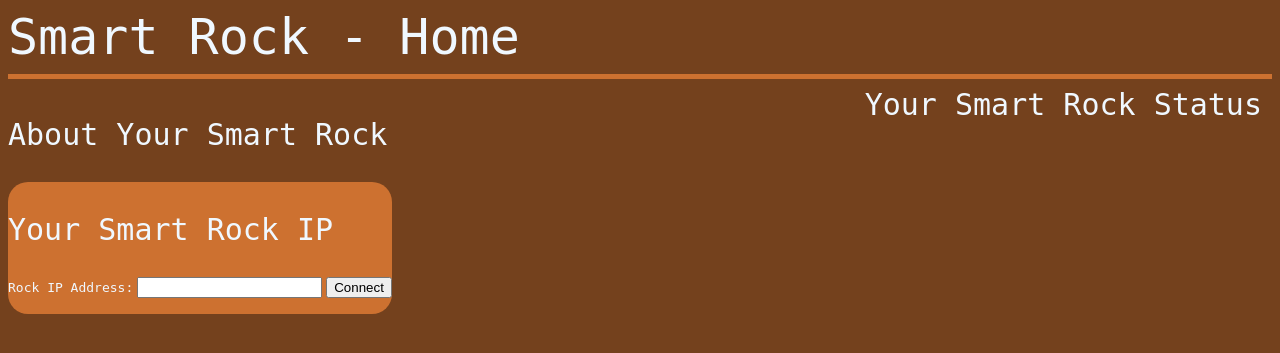
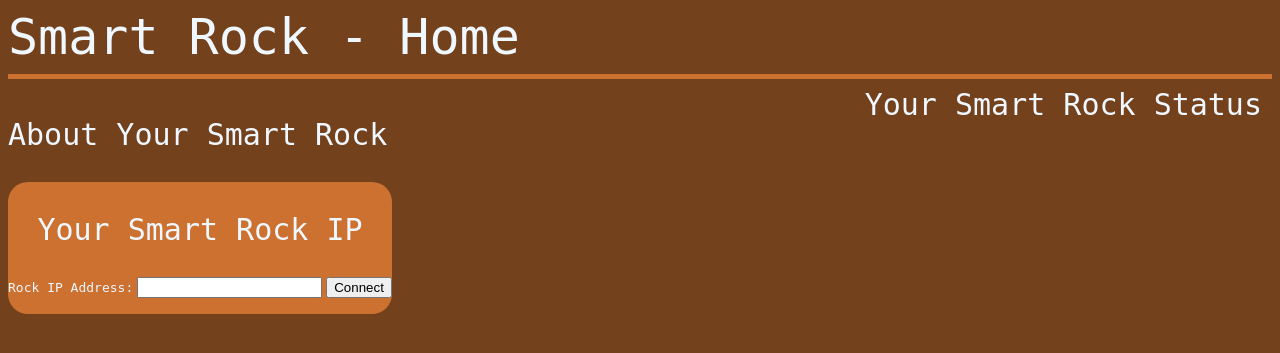
Before and after one commit to dadoge217/Smart-Rock, a Flask app: page / in a window 1280 px wide. Shown: the top 353 px of the page. Run offline with Flask 3, Linux system fonts and the light colour scheme.

Commit message:
stylizing

```diff
--- a/templates/index.html
+++ b/templates/index.html
@@ -16,7 +16,8 @@
     <div style="display: flex; justify-content: space-between;">
         <div>
             <p style="color: aliceblue; font-family: monospace; font-size: 30px; margin-right: 10px;">About Your Smart Rock</p>
-            <div style="background-color: rgb(205, 113, 48); margin-right: 10px; border-radius: 20px; display: flex; justify-content: center; flex-direction: column;">
+            <div style="background-color: rgb(205, 113, 48); margin-right: 10px; border-radius: 20px; display: flex;
+            justify-content: center; flex-direction: column; align-items: center;">
                 <p style="color: aliceblue; font-family: monospace; font-size: 30px;">Your Smart Rock IP</p>
                 <form id="rockip" action="/" method="POST">
                     <label for="rockip" style="color: aliceblue; font-family: monospace;">Rock IP Address:</label>
@@ -32,7 +33,4 @@
         </div>
     </div>
 </body>
-
-
-
 </html>
```
